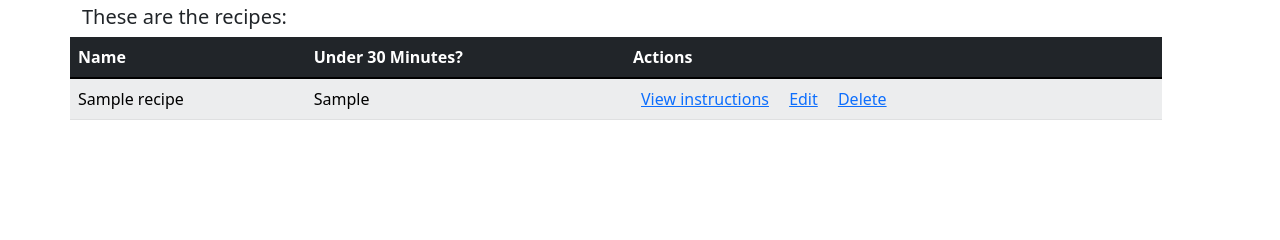
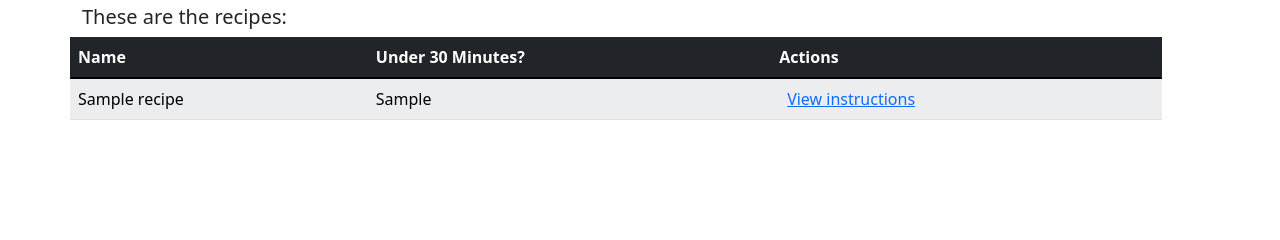
Before and after one commit to jdehaemers/recipes, a Flask app: template flask_app/templates/dashboard.html in a window 1280 px wide. Shown: the part 75-315 px from the top of the page. Run offline with Flask 2, Linux system fonts and the light colour scheme; the template is opened without the code that fills it: most values are stand-ins (such as "Sample title", 1, 10 or a date in 2020); some libraries are stand-ins or nearby versions.

Commit message:
final commit

```diff
--- a/flask_app/templates/dashboard.html
+++ b/flask_app/templates/dashboard.html
@@ -38,9 +38,11 @@
                                 <td class='p-2'>{{ recipe['name'] }}</td>
                                 <td class='p-2'>{{ recipe['under_thirty'] }}</td>
                                 <td class='p-2'>
-                                    <a class='px-2' href='/recipe/{{recipe["recipe_id"]}}'>View instructions</a>
-                                    <a class='px-2' href='/recipe/edit/{{recipe["recipe_id"]}}'>Edit</a>
-                                    <a class='px-2' href='/recipe/delete/{{recipe["recipe_id"]}}'>Delete</a>
+                                    <a class='px-2' href='/recipe/{{recipe["id"]}}'>View instructions</a>
+                                    {% if session['user_id'] == recipe['creator_id'] %}
+                                    <a class='px-2' href='/recipe/edit/{{recipe["id"]}}'>Edit</a>
+                                    <a class='px-2' href='/recipe/delete/{{recipe["id"]}}'>Delete</a>
+                                    {% endif %}
                                 </td>
                             </tr>
                             {% endfor %}
```
